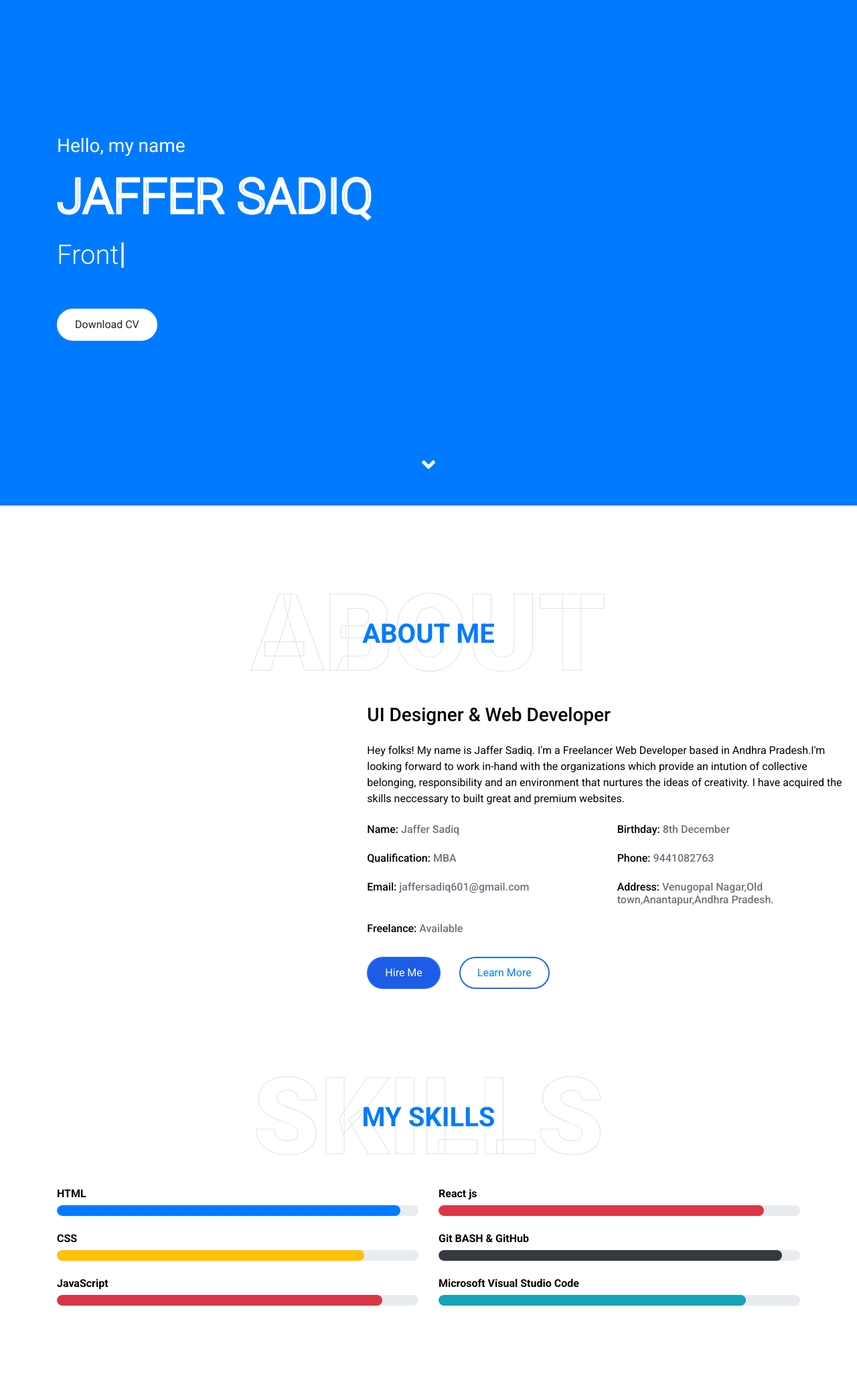
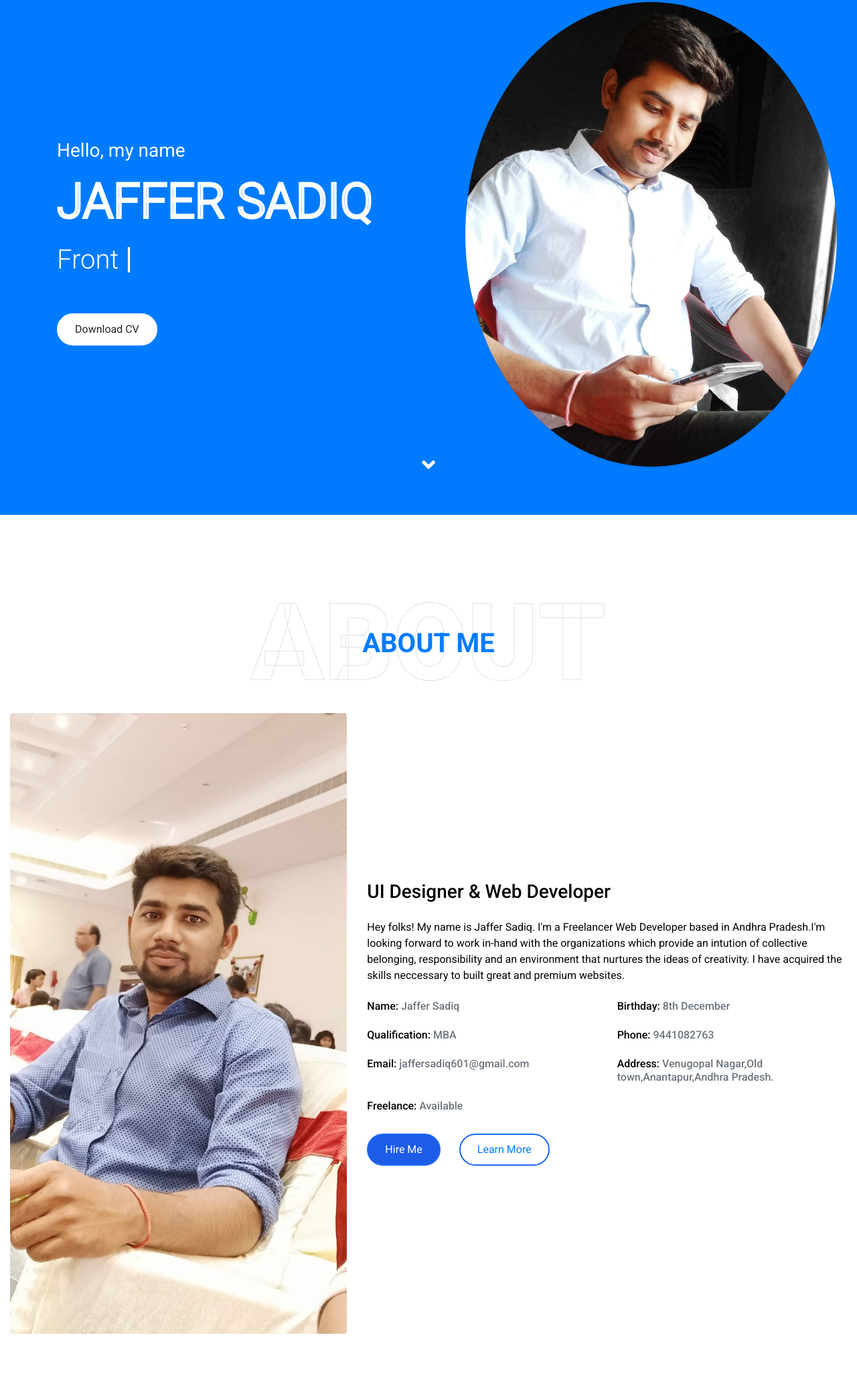
Before and after one commit to jaffer601/Portfolio-js, a plain HTML site: page index.html in a window 1280 px wide. Shown: the part 45-2112 px from the top of the page at 67% size. Drawn offline with nearby package versions, Linux system fonts and the light colour scheme.

Commit message:
changes in index file

```diff
--- a/index.html
+++ b/index.html
@@ -42,7 +42,7 @@
                 <a href="#qualification" class="nav-item nav-link">Quality</a>
                 <a href="#skill" class="nav-item nav-link">Skill</a>
                 <!-- <a href="#service" class="nav-item nav-link">Service</a> -->
-                <a href="#portfolio" class="nav-item nav-link">Portfolio</a>
+                <!-- <a href="#portfolio" class="nav-item nav-link">My Projects</a> -->
                 <!-- <a href="#testimonial" class="nav-item nav-link">Review</a> -->
                 <a href="#contact" class="nav-item nav-link">Contact</a>
             </div>
@@ -70,7 +70,7 @@
                     </div>
                 </div>
                 <div class="col-lg-6 px-8 pl-lg-0 pb-5 pb-lg-4 about-img">
-                    <img class="img-fluid w-100 rounded-circle shadow-sm" src="" alt="">
+                    <img class="img-fluid w-100 rounded-circle shadow-sm" src="/img/WhatsApp Image 2022-08-31 at 10.08.35 PM.jpeg" alt="">
                 </div>
             </div>
         </div>
@@ -87,7 +87,7 @@
             </div>
             <div class="row align-items-center">
                 <div class="col-lg-5 pb-4 pb-lg-0">
-                    <img class="img-fluid rounded w-100" src="/images/WhatsApp Image 2022-08-31 at 10.24.00 PM (1).jpeg" alt="">
+                    <img class="img-fluid rounded w-100" src="/img/WhatsApp Image 2022-08-31 at 10.24.00 PM.jpeg" alt="">
                 </div>
                 <div class="col-lg-7">
                     <h3 class="mb-4">UI Designer & Web Developer</h3>
@@ -162,7 +162,7 @@
                     </div>
                     <div class="skill mb-4">
                         <div class="d-flex justify-content-between">
-                            <h6 class="font-weight-bold">Git BASH & GitHub</h6>
+                            <h6 class="font-weight-bold">Git & GitHub</h6>
                             <!-- <h6 class="font-weight-bold">95%</h6> -->
                         </div>
                         <div class="progress">
@@ -223,7 +223,7 @@
     </div>
     <!-- Qualification End -->
 
-    <!-- Portfolio Start
+     <!-- Portfolio Start --
     <div class="container-fluid pt-5 pb-3" id="portfolio">
         <div class="container">
             <div class="position-relative d-flex align-items-center justify-content-center">
@@ -234,9 +234,9 @@
                 <div class="col-12 text-center mb-2">
                     <ul class="list-inline mb-4" id="portfolio-flters">
                         <li class="btn btn-sm btn-outline-primary m-1 active"  data-filter="*">All</li>
-                        <li class="btn btn-sm btn-outline-primary m-1" data-filter=".first">Design</li>
-                        <li class="btn btn-sm btn-outline-primary m-1" data-filter=".second">Development</li>
-                        <li class="btn btn-sm btn-outline-primary m-1" data-filter=".third">Marketing</li>
+                        <li class="btn btn-sm btn-outline-primary m-1" data-filter=".first">TODO-App</li>
+                        <li class="btn btn-sm btn-outline-primary m-1" data-filter=".second">Calculator</li>
+                        <li class="btn btn-sm btn-outline-primary m-1" data-filter=".third">Expanding Cards</li>
                     </ul>
                 </div>
             </div>
@@ -303,7 +303,7 @@
                 </div>
             </div>
         </div>
-    </div> -->
+    </div>
     <!-- Portfolio End -->
 
 
@@ -343,8 +343,8 @@
             </div>
         </div>
     </div>
-    <!-- Testimonial End -->
-  -->
+     Testimonial End
+
 
 
     <!-- Contact Start -->
```
Also changed, not shown: img/Calculator.PNG (added), img/Expanding cards.PNG (added), img/Todo-app.PNG (added).
